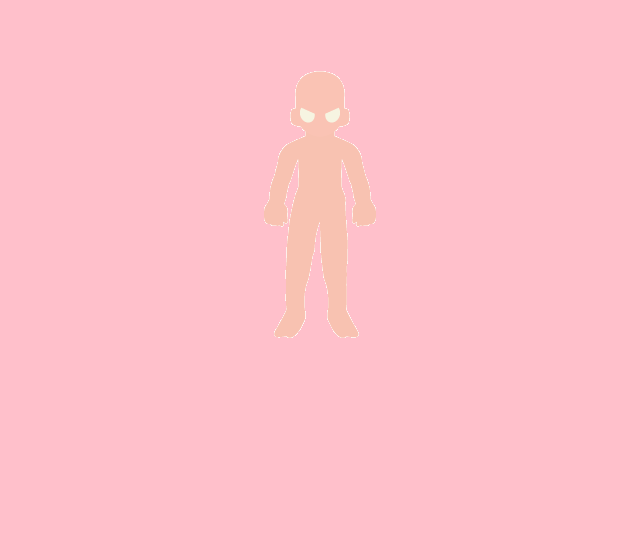
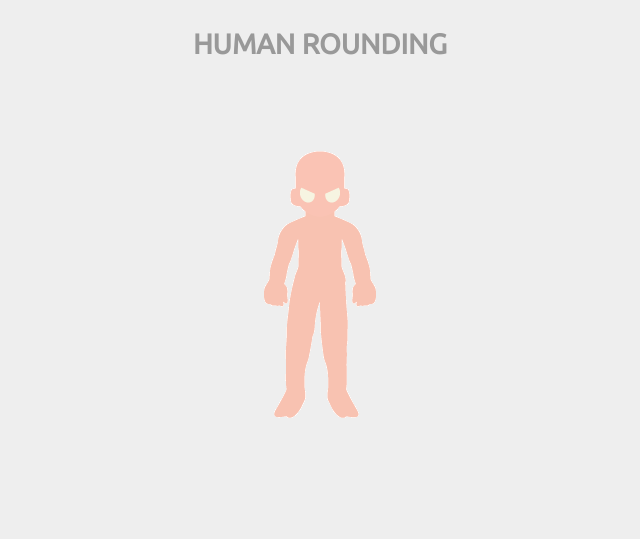
Before and after one commit to khunrebirth/-SCSSAnimation-ImageSprite, a plain HTML site: page index.html in a window 1280 px wide. Shown: the whole page, without its empty margins (320-960 px from the left). Drawn offline with Linux system fonts and the light colour scheme.

Commit message:
add Folder screnshot

```diff
--- a/index.html
+++ b/index.html
@@ -4,8 +4,10 @@
 	<meta charset="UTF-8">
 	<title>Document</title>
 	<link rel="stylesheet" href="css/main.css">
+	<link href="https://fonts.googleapis.com/css?family=Ubuntu" rel="stylesheet">
 </head>
 <body>
+	<h3>HUMAN ROUNDING </h3>
 	<div class="human"></div>
 </body>
 </html>
--- a/scss/main.scss
+++ b/scss/main.scss
@@ -1,5 +1,10 @@
-body {
-	background-color: #FCC9B9;
+body { background-color: #eee; font-family: 'Ubuntu'; }
+
+h3 {
+    color: #999;
+    font-size: 28px;
+    font-weight: bold;
+    text-align: center;
 }
 
 .human {
```
Also changed, not shown: css/main.css, screenshot/human.gif (added), 1 other file.
